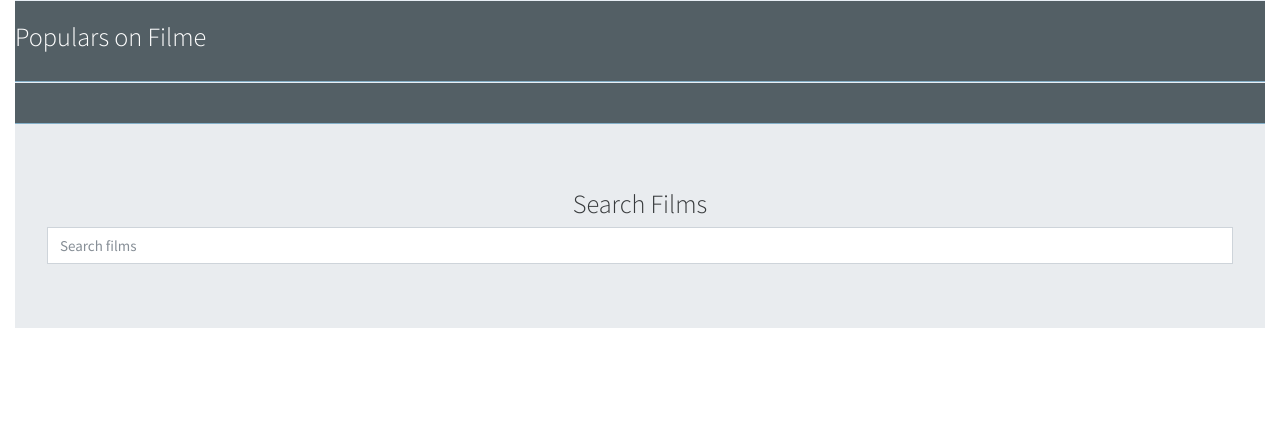
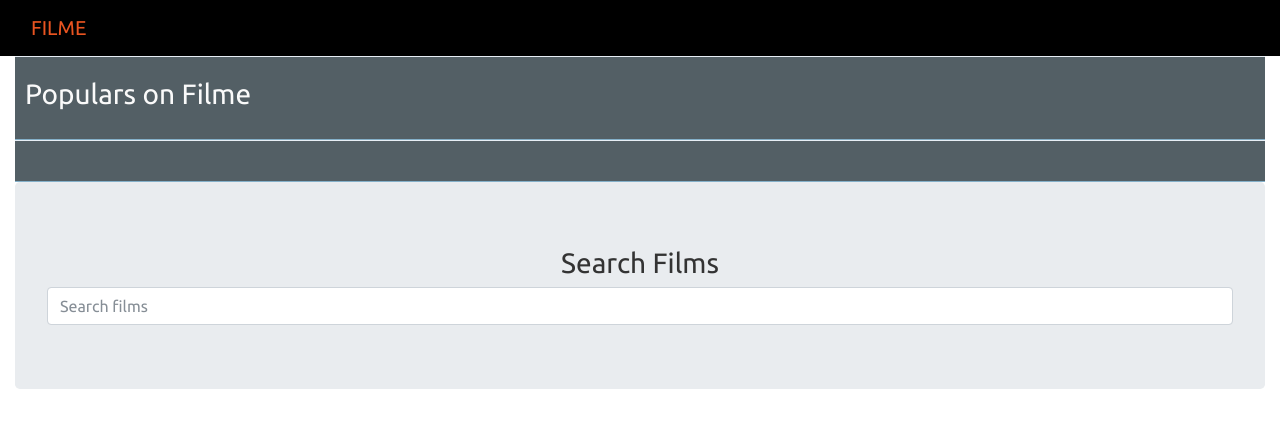
Before and after one commit to luisanegri/filme, a plain HTML site: page index.html in a window 1280 px wide. Drawn offline with nearby package versions, Linux system fonts and the light colour scheme; no server answers.

Commit message:
changed bootswatch theme, added navbar

```diff
--- a/index.html
+++ b/index.html
@@ -7,10 +7,20 @@
   <meta http-equiv="X-UA-Compatible" content="ie=edge">
   <title>Document</title>
   <link rel="stylesheet" href="style.css">
-  <link rel="stylesheet" href="https://bootswatch.com/4/cosmo/bootstrap.min.css">
+
+  <link rel="stylesheet" href="https://bootswatch.com/4/united/bootstrap.min.css">
 </head>
 
 <body>
+  <nav class="navbar navbar-default">
+    <div class="container-fluid">
+      <div class="navbar-header">
+        <a class="navbar-brand" href="index.hmtl">
+        FILME
+      </a>
+      </div>
+    </div>
+  </nav>
 
   <div class="container-fluid">
     <div class="page-section-dark">
--- a/style.css
+++ b/style.css
@@ -5,7 +5,7 @@ min-height: 220px;
 }
 
 .page-section-dark {
-  background-color: #535f65;
+background-color: #535f65;
 border-top: 1px solid #e7eef5;
 border-bottom: 1px solid #84b0c9;
 padding: 20px 0;
@@ -16,6 +16,10 @@ padding: 20px 0;
 }
 
 .title-pop {
-  color: white;
+  color: #fafafa;
+  margin-left: 10px
+}
 
+.navbar {
+  background-color: #000;
 }
```
Also changed, not shown: film.html (+11 -1 lines). Lines whose indentation alone changed are shown as unchanged.
